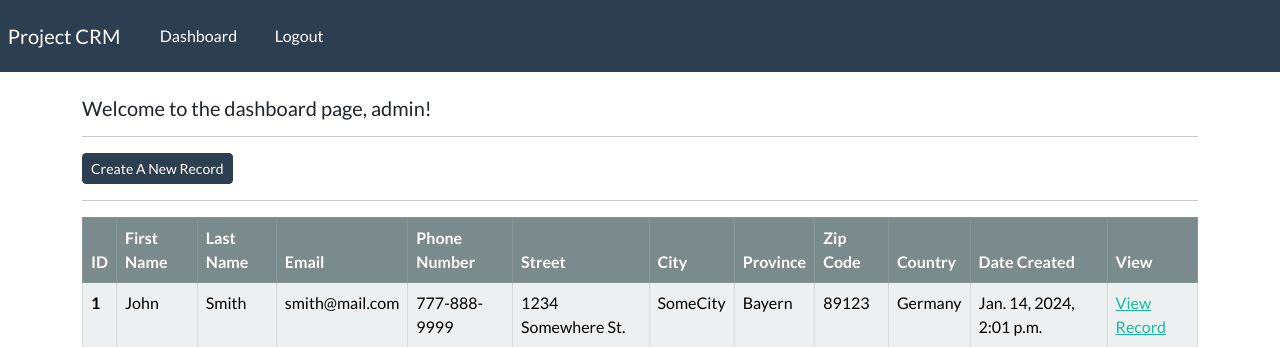
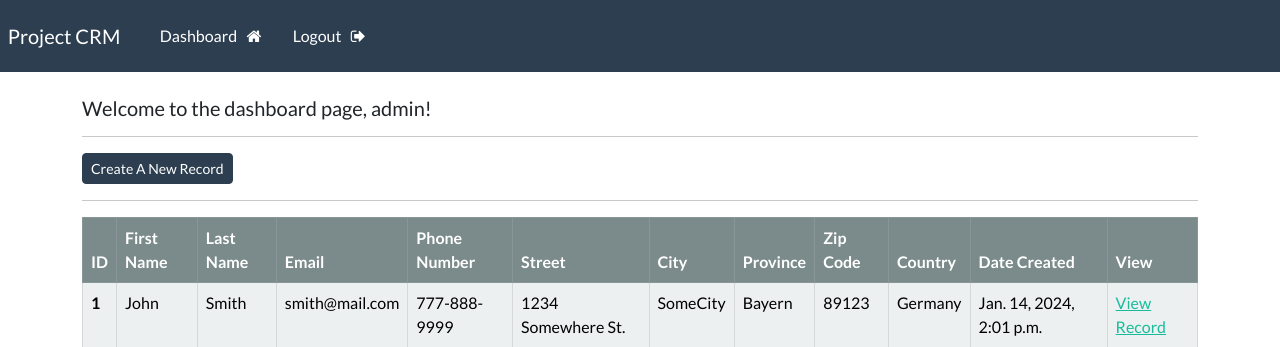
Before and after one commit to softdeveloper23/crm-django, a Django app: page /dashboard/ in a window 1280 px wide. Shown: the top 347 px of the page. Run offline with Django 5.2, Linux system fonts and the light colour scheme; a user stored in the database is signed in; data comes from the database, SQL or seed files in the repository.

Commit message:
Added Font Awesome link in base.html

```diff
--- a/crm/webapp/templates/webapp/base.html
+++ b/crm/webapp/templates/webapp/base.html
@@ -15,6 +15,9 @@
 
     <!-- Custom CSS -->
     <link rel="stylesheet" type="text/css" href="{% static 'css/styles.css' %}">
+
+    <!-- Font Awesome -->
+    <link rel="stylesheet" href="https://cdnjs.cloudflare.com/ajax/libs/font-awesome/4.7.0/css/font-awesome.min.css">
 </head>
 
 <body>
```
